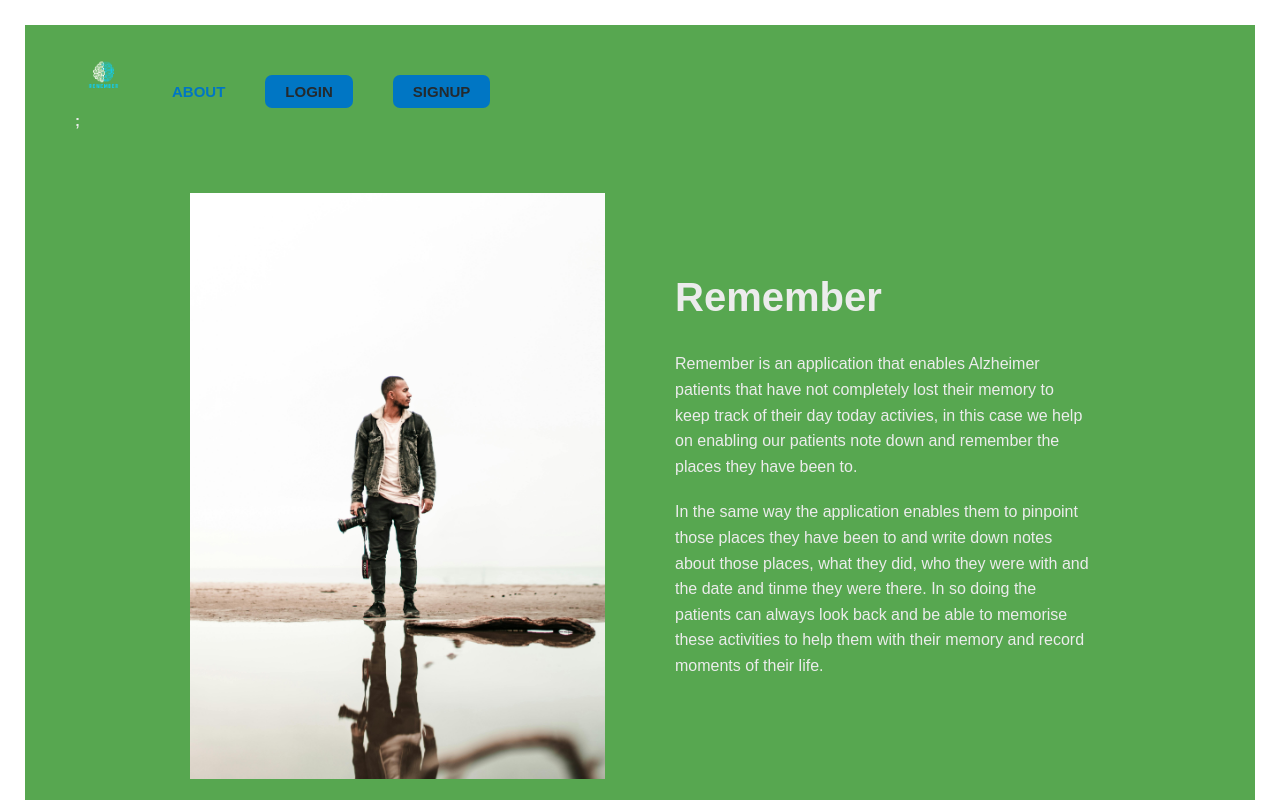
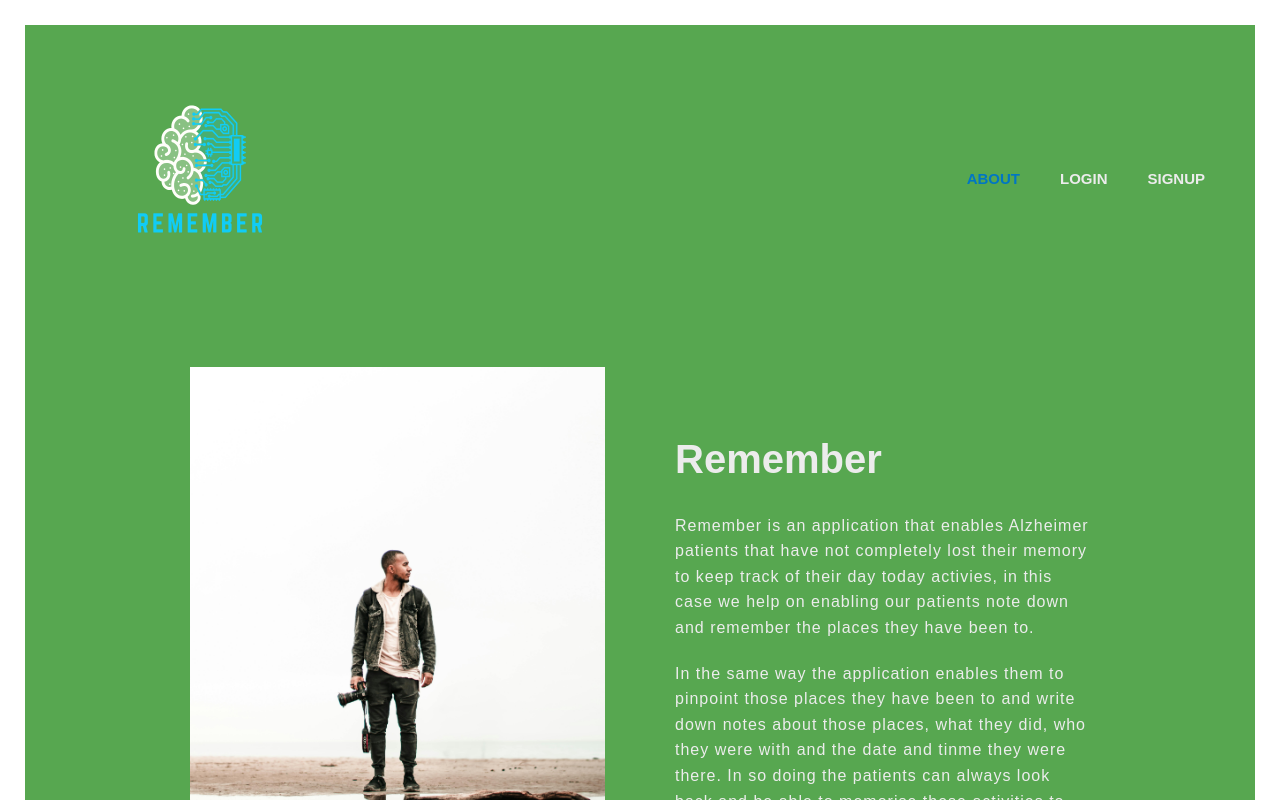
Before and after one commit to Allano256/Remember, a React (Vite) app: page /about in a window 1280 px wide. Shown: the top 800 px of the page. Built offline with nearby package versions, Linux system fonts and the light colour scheme; no server answers.

Commit message:
Added a logo

```diff
--- a/src/Pages/AboutPage.jsx
+++ b/src/Pages/AboutPage.jsx
@@ -4,7 +4,7 @@ import styles from "./AboutPage.module.css"
 
 export default  function AboutPage() {
     return (
-       <main className={styles.abt} >
+       <main className={styles.about} >
         <PageNavigation />
 
         <section>
--- a/src/Pages/AboutPage.module.css
+++ b/src/Pages/AboutPage.module.css
@@ -1,11 +1,11 @@
-.abt {
+.about {
   margin: 2.5rem;
   padding: 2.5rem 5rem;
   background-color: var(--color-dark--1);
   min-height: calc(100vh - 5rem);
 }
 
-.abt section {
+.about section {
   width: clamp(80rem, 80%, 90rem);
   margin: 6rem auto;
   display: grid;
@@ -14,21 +14,23 @@
   align-items: center;
 }
 
-.abt img {
+.about img {
   width: 100%;
 }
 
-.abt h2 {
+.about h2 {
   font-size: 4rem;
   line-height: 1.2;
   margin-bottom: 3rem;
 }
 
-.abt p {
+
+.about p {
   font-size: 1.6rem;
   margin-bottom: 2rem;
+  letter-spacing: 1px;
 }
 
-.abt section a {
+.product section a {
   margin-top: 2rem;
 }
--- a/src/components/Logo.jsx
+++ b/src/components/Logo.jsx
@@ -6,7 +6,7 @@ function Logo() {
     return (
 
         <Link to="/">
-        <img src="/logo.png" alt="Remember Logo" className={styles.logo} />;
+        <img src="/logo.png" alt="Remember Logo" className={styles.logo} />
         </Link>
     )
 
--- a/src/components/Logo.module.css
+++ b/src/components/Logo.module.css
@@ -1,3 +1,3 @@
 .logo {
-    height: 5.2rem;
+    height: 250px;
   }
--- a/src/components/PageNavigation.jsx
+++ b/src/components/PageNavigation.jsx
@@ -5,19 +5,21 @@ import Logo from "./Logo";
 function PageNavigation() {
     return (
         <nav className={styles.nav}>
-            <ul>
+
                <Logo />
 
+               <ul>
+
                 <li>
-                    <NavLink to="/about">About </NavLink>
+                    <NavLink to="/about"  className={styles.ctaLink3}>About </NavLink>
                 </li>
 
                 <li>
-                    <NavLink to="/login" className={styles.ctaLink}>Login</NavLink>
+                    <NavLink to="/login" className={styles.ctaLink2}>Login</NavLink>
                 </li>
 
                 <li>
-                    <NavLink to="/signup" className={styles.ctaLink}>Signup</NavLink>
+                    <NavLink to="/signup" className={styles.ctaLink1}>Signup</NavLink>
                 </li>
 
 
--- a/src/index.css
+++ b/src/index.css
@@ -70,3 +70,28 @@ input:focus {
   padding: 1rem 3rem;
   border-radius: 5px;
 }
+
+.cta:link,
+.cta:visited {
+  display: inline-block;
+  background-color: var(--color-brand--2);
+  color: var(--color-dark--1);
+  text-transform: uppercase;
+  text-decoration: none;
+  font-size: 1.6rem;
+  font-weight: 600;
+  padding: 1rem 3rem;
+  border-radius: 5px;
+}
+.cta:link1,
+.cta:visited {
+  display: inline-block;
+  background-color: var(--color-brand--1);
+  color: var(--color-dark--1);
+  text-transform: uppercase;
+  text-decoration: none;
+  font-size: 2rem;
+  font-weight: 600;
+  padding: 1rem 3rem;
+  border-radius: 5px;
+}
```
